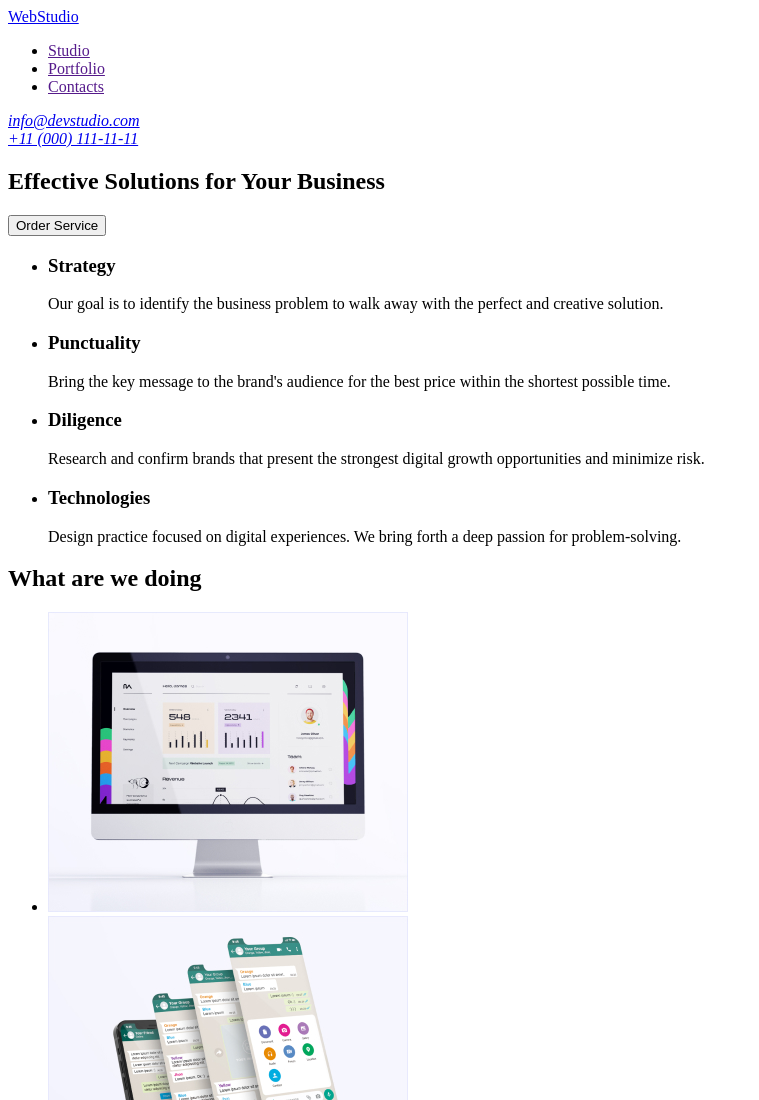
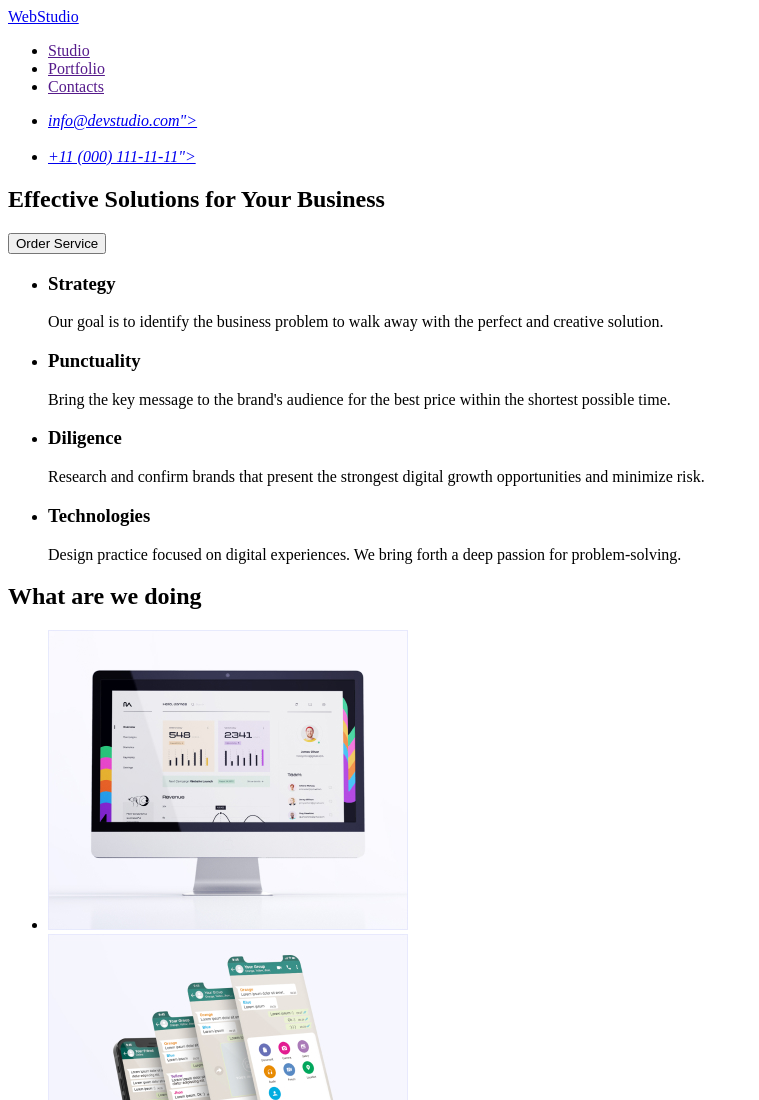
Before and after one commit to GLiliya19/goit-markup-hw-01, a plain HTML site: page index.html in a window 1280 px wide. Shown: the top 1100 px of the page, without its empty margins (0-759 px from the left). Drawn offline with Linux system fonts and the light colour scheme.

Commit message:
fix2 finnish hm1

```diff
--- a/index.html
+++ b/index.html
@@ -9,7 +9,7 @@
 <body>
     <header>
         <nav>
-            <a href=".index.html">WebStudio</a>
+            <a href="./index.html">WebStudio</a>
             <ul>
                 <li><a href="">Studio</a></li>
                 <li><a href="">Portfolio</a></li>
@@ -17,8 +17,10 @@
             </ul>
         </nav>
         <address>
-            <a href="malito:info@devstudio.com">info@devstudio.com</a><br>
-            <a href="tel:+110001111111">+11 (000) 111-11-11</a>
+            <ul>
+                <li><a href="malito:info@devstudio.com">info@devstudio.com"></a></li><br>
+                <li><a href="tel:+110001111111">+11 (000) 111-11-11"></a></li>
+            </ul>
         </address>
     </header>
     <main>
```
